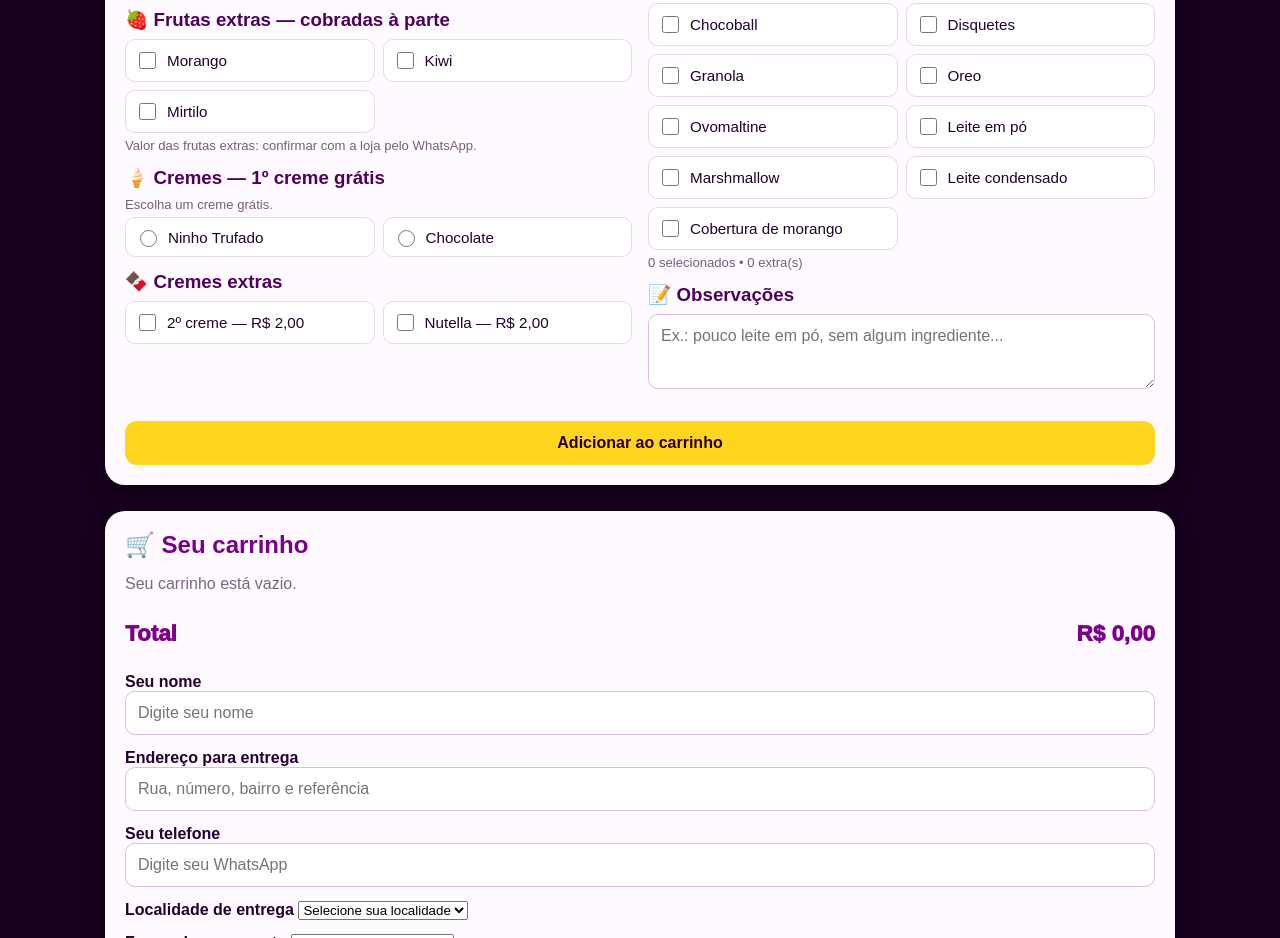
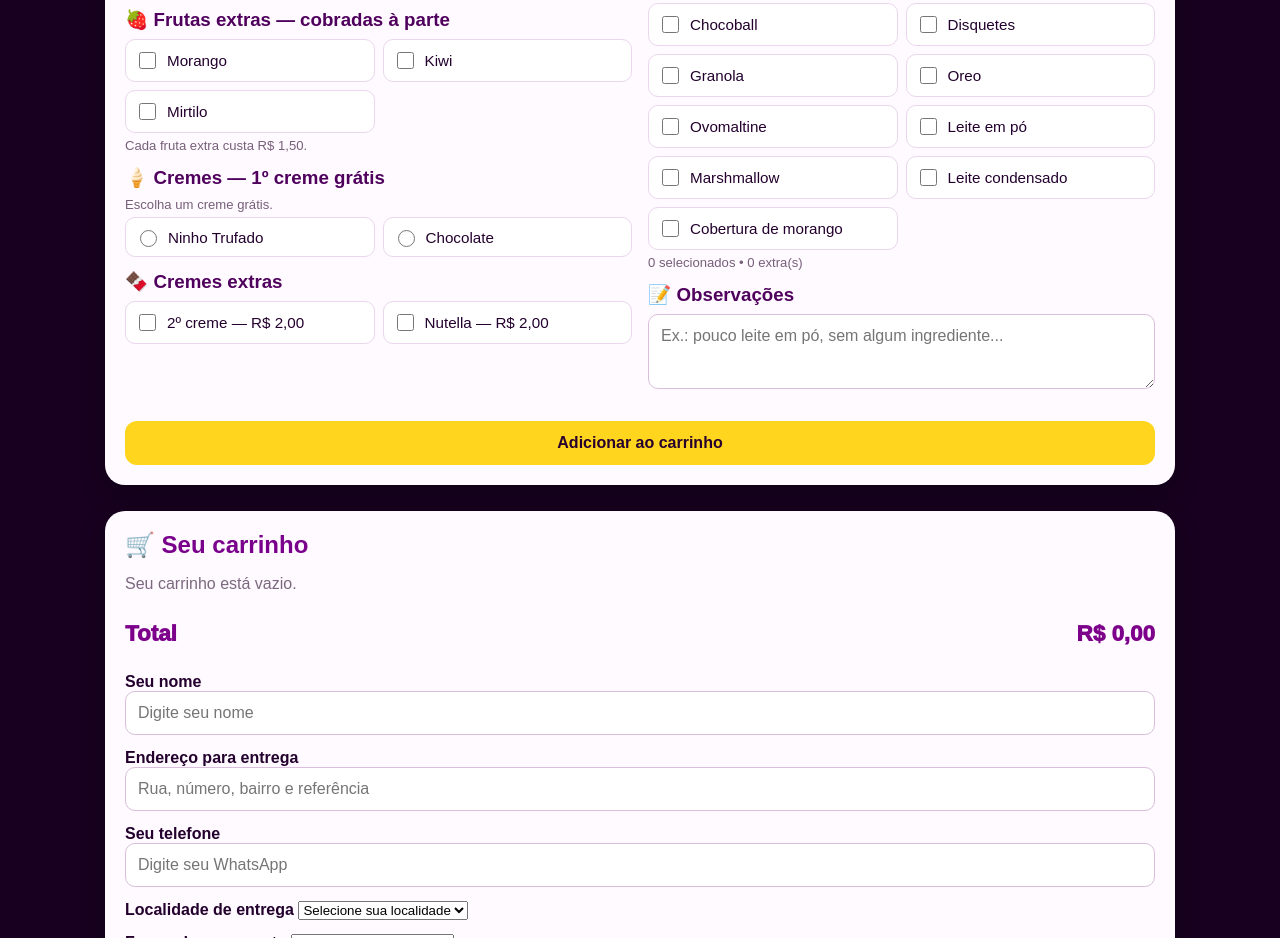
Before and after one commit to OCAAcai/oca-acai-da-oca, a plain HTML site: page index.html in a window 1280 px wide. Shown: the part 1120-2058 px from the top of the page. Drawn offline with nearby package versions, Linux system fonts and the light colour scheme.

Commit message:
Update fruit extra cost hint in index.html

```diff
--- a/index.html
+++ b/index.html
@@ -67,7 +67,7 @@ footer{text-align:center;padding:24px;color:#e9c8ef}.floating{position:fixed;bot
             <label class="choice"><input type="checkbox" value="Kiwi"> Kiwi</label>
             <label class="choice"><input type="checkbox" value="Mirtilo"> Mirtilo</label>
           </div>
-          <p class="hint">Valor das frutas extras: confirmar com a loja pelo WhatsApp.</p>
+          <p class="hint">Cada fruta extra custa R$ 1,50.</p>
         </div>
         <div class="group">
           <h3>🍦 Cremes — 1º creme grátis</h3>
```
